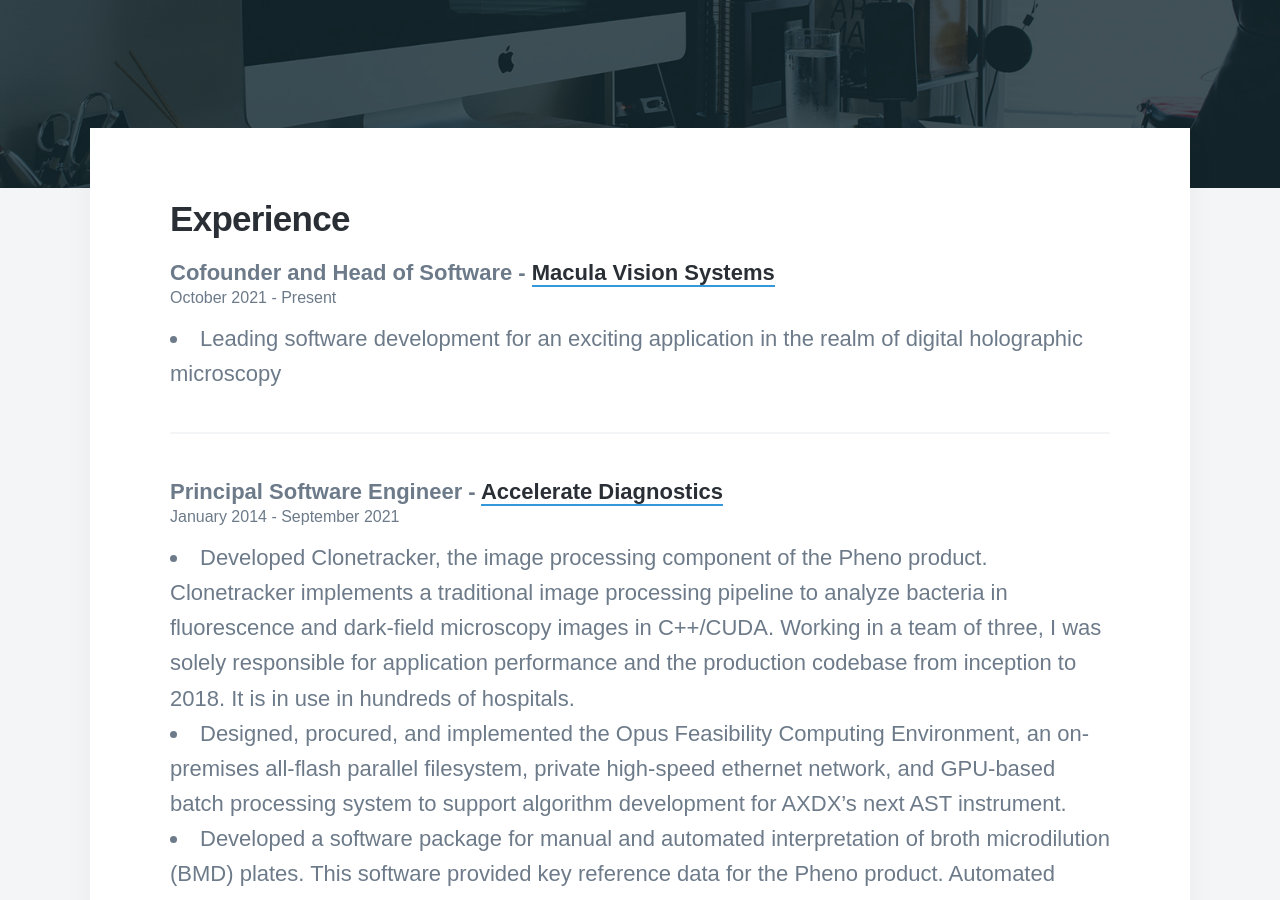
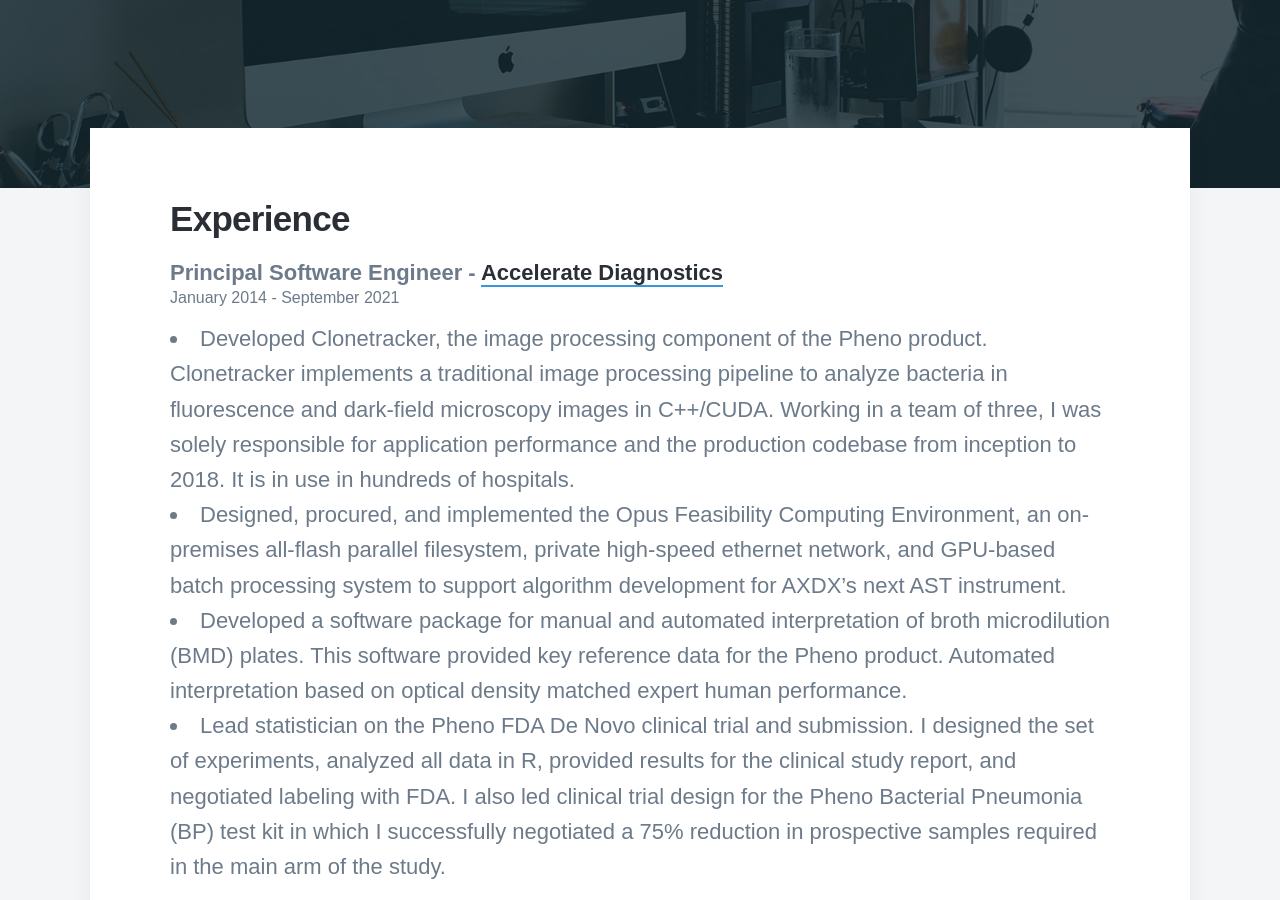
Before and after one commit to kspaff/kspaff.github.io, a Jekyll site: the page built from _pages/resume.md, in a window 1280 px wide and 900 px high, scrolled down 369 px. Built offline with Jekyll 4.4.1, drawn with Linux system fonts in a browser that asks for light colours; nearby versions of some CDN libraries; some web fonts are replaced.

Commit message:
update resume

```diff
--- a/_pages/resume.md
+++ b/_pages/resume.md
@@ -6,15 +6,6 @@
 ---
 
 ## Experience
-
-**Cofounder and Head of Software - [Macula Vision Systems](http://macula-vision.com)**
-
-<font size="3">October 2021 - Present</font>
-
- * Leading software development for an exciting application in the realm of digital holographic microscopy
-
-
----------
 
 **Principal Software Engineer - [Accelerate Diagnostics](https://acceleratediagnostics.com/)**
 
```
